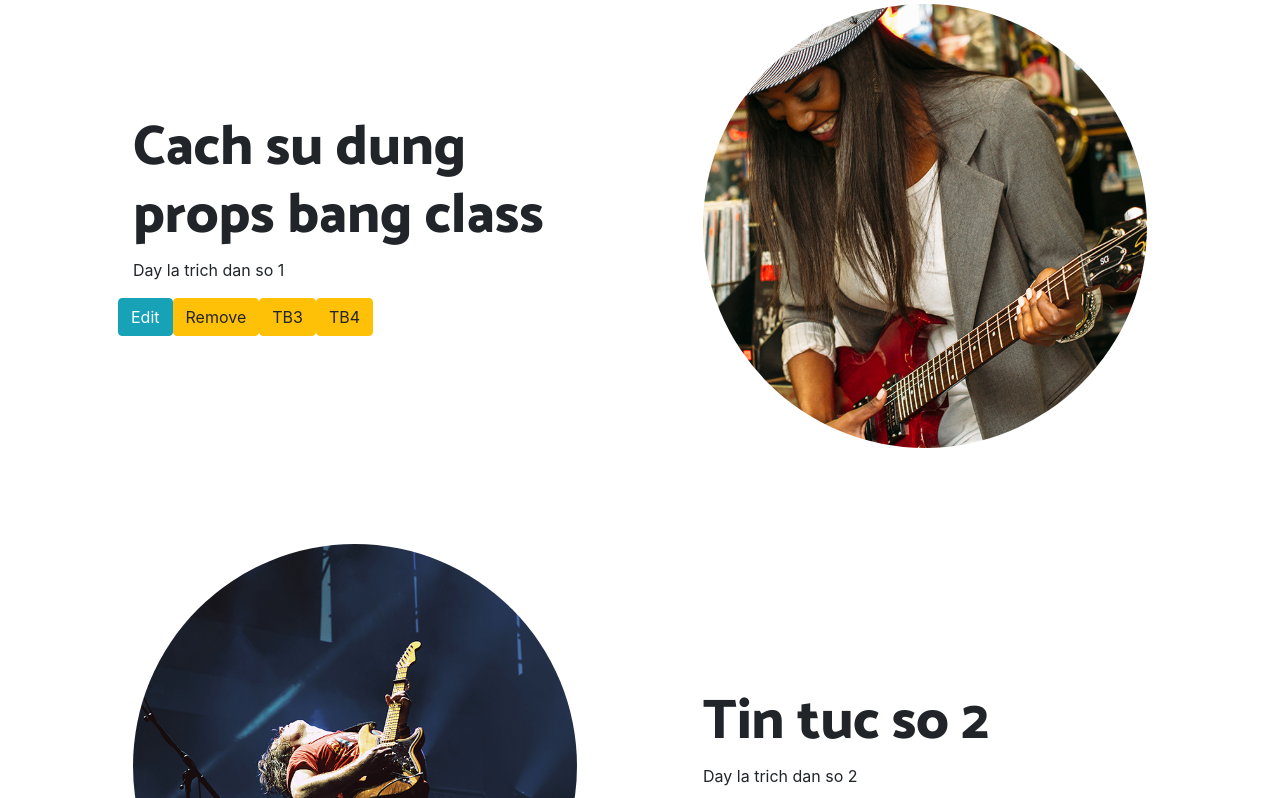
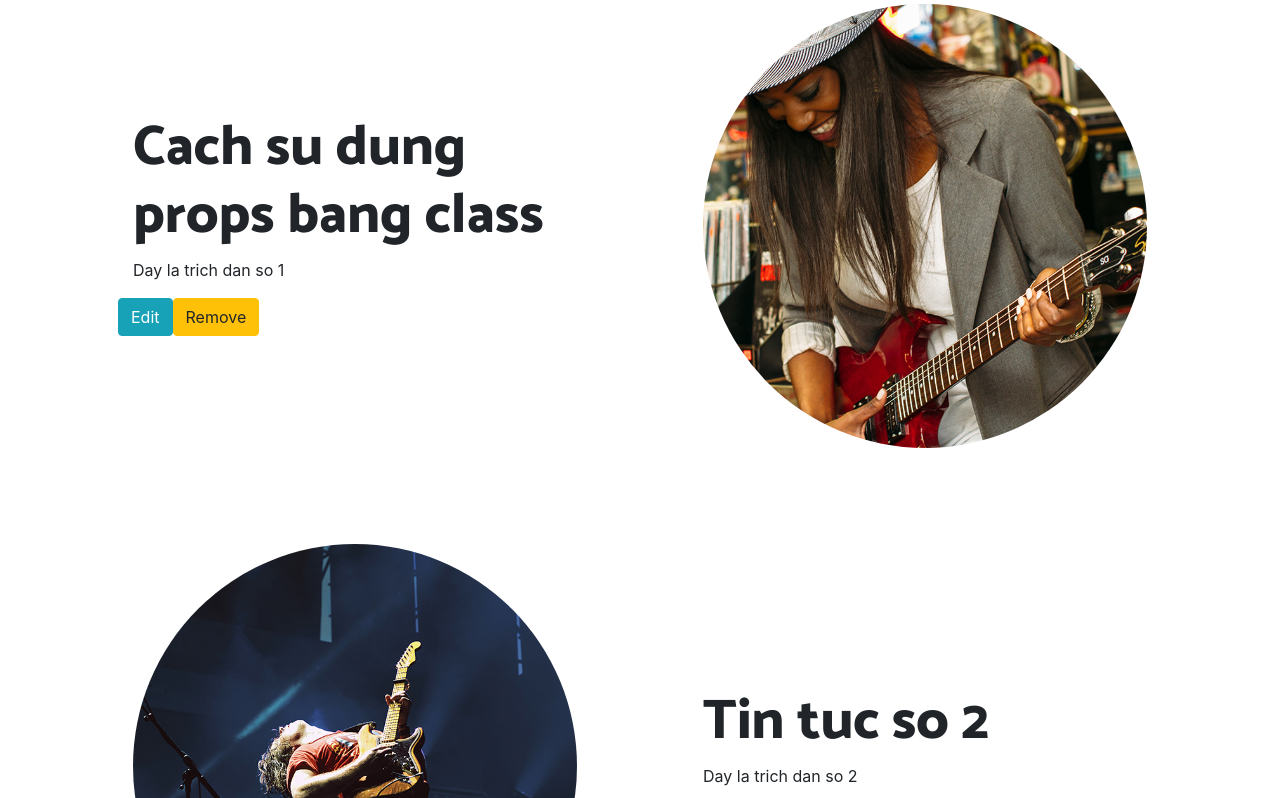
Before and after one commit to cntt2-lydoan/ReactJS_01, a React (Create React App) app: page / in a window 1280 px wide. Shown: the part 731-1529 px from the top of the page. Built offline with nearby package versions, Linux system fonts and the light colour scheme.

Commit message:
[PHAN-07] Khai niem state

```diff
--- a/src/Component/Content/Content.js
+++ b/src/Component/Content/Content.js
@@ -4,6 +4,9 @@ class Content extends Component {
 
     constructor(props) {
         super(props);
+        this.state ={
+          trangthai:0
+        }
     }
     thongbao = () => {alert('Cach xu ly tuong trong react js');}
     thongbao2 = () => {
@@ -12,6 +15,30 @@ class Content extends Component {
     thongbao3 = (x) => {alert(x);}
     thongbao4 = (y) => {alert(y);}
 
+    renderButton=() =>(
+    <div className="row">
+      <div>
+        <div className="btn btn-info" onClick={this.thongbao}>Edit</div>
+        <div className="btn btn-warning" onClick={this.thongbao2}>Remove</div>
+      </div>
+    </div>
+      )
+    renderForm=() =>(
+      <div classname="row">
+      <div className="form-group">
+        <input type="text" name="ten" className="form-control" />
+        <div className="btn btn-block btn-denger">Save</div>
+      </div>
+    </div>
+    )
+    displayCheck = () =>{
+      if(this.state.trangthai===0){
+        return this.renderButton();
+      }
+      else{
+        return this.renderForm();
+      }
+    }
     render() {
         return (
             <section>
@@ -28,15 +55,11 @@ class Content extends Component {
                     <p>
                         {this.props.trichdan}
                     </p>
-                    <div className="row">
-                        <div>
-                          <div className="btn btn-info" onClick={this.thongbao}>Edit</div>
-                          <div className="btn btn-warning" onClick={this.thongbao2}>Remove</div>
-                          <div className="btn btn-warning" onClick={()=>this.thongbao3("hahahaha")}>TB3</div>
-                          <div className="btn btn-warning" onClick={this.thongbao4.bind(this,"kkkk")}>TB4</div>
-                        </div>
-                      </div>
-                  </div>
+                    { this.displayCheck()}
+
+
+
+</div>
                 </div>
               </div>
             </div>
```
